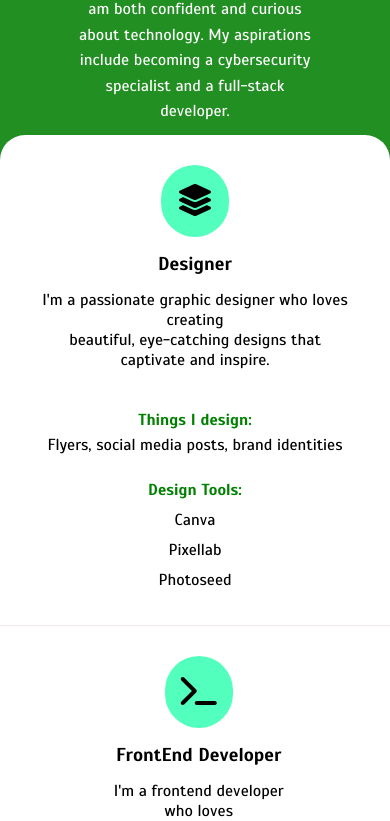
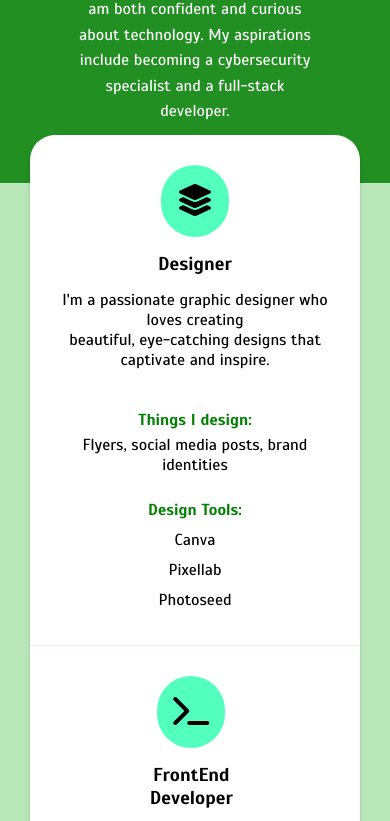
Before and after one commit to Abusalih001/Qasim-Abdulsammad, a website: page index.html in a window 390 px wide. Shown: the part 1398-2219 px from the top of the page. Drawn offline with Linux system fonts and the light colour scheme.

Commit message:
adjusted some marguns

```diff
--- a/index.scss
+++ b/index.scss
@@ -1,5 +1,6 @@
 body{
     background-color: #4dc24962;
+    /* overflow: hidden; */
 }
 *{
     margin: 0;
@@ -624,6 +625,9 @@ footer{
                 border-radius: 25px;
                 position: relative;
                 bottom: 3rem;
+                margin-left: 30px;
+                margin-right: 30px;
+
 
                 .header{
                     font-weight: bold;
```
Also changed, not shown: index.css, 1 other file.
